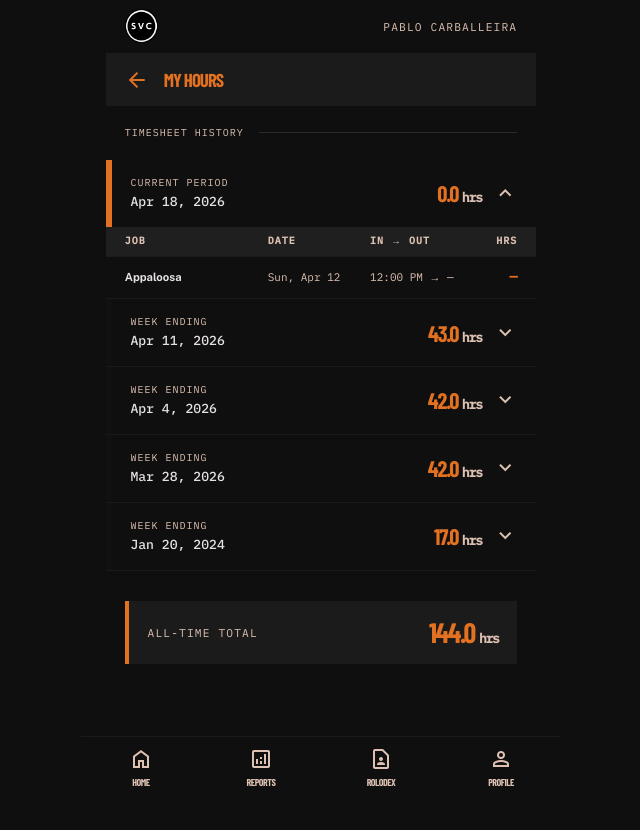
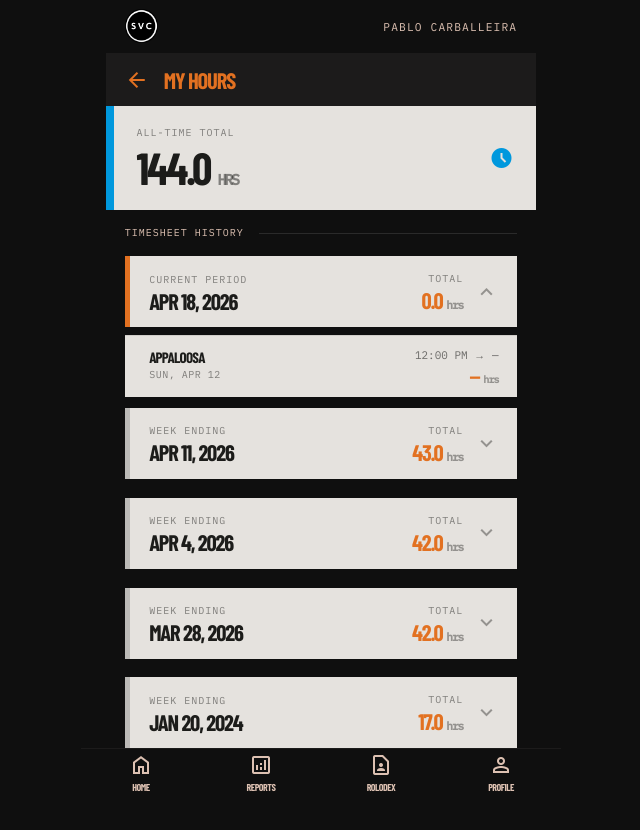
Before and after one commit to BenjaminCosta/CommandCenter3.0, a Next.js app: page /hours in a window 1280 px wide. Shown: the top 830 px of the page, without its empty margins (319-959 px from the left). Built offline with nearby package versions, Linux system fonts and the light colour scheme.

Commit message:
refactor diseño 2.3(layout)

```diff
--- a/app/clock-in/page.tsx
+++ b/app/clock-in/page.tsx
@@ -58,7 +58,7 @@ export default function ClockInPage() {
   }
 
   return (
-    <div className="h-[calc(100dvh-3.5rem-4.25rem)] bg-background flex flex-col">
+    <div className="h-[calc(100dvh-3.5rem-3.5rem)] bg-background flex flex-col">
       {/* Header */}
       <header className="sticky top-0 w-full z-50 bg-[#0f0f0f] safe-top shrink-0">
         <div className="h-16 flex items-center px-6 justify-between">
--- a/app/clock-out/page.tsx
+++ b/app/clock-out/page.tsx
@@ -57,7 +57,7 @@ export default function ClockOutPage() {
   }
 
   return (
-    <div className="h-[calc(100dvh-3.5rem-4.25rem)] bg-background flex flex-col">
+    <div className="h-[calc(100dvh-3.5rem-3.5rem)] bg-background flex flex-col">
       {/* Transactional Header */}
       <header className="sticky top-0 w-full z-50 bg-background safe-top shrink-0">
         <div className="h-16 flex items-center px-6 justify-between">
--- a/app/hours/page.tsx
+++ b/app/hours/page.tsx
@@ -76,7 +76,7 @@ export default function HoursPage() {
           <button onClick={() => router.back()} className="text-primary-container">
             <span className="material-symbols-outlined">arrow_back</span>
           </button>
-          <h1 className="font-heading font-bold text-xl uppercase tracking-tighter text-primary-container">
+          <h1 className="font-heading font-bold text-2xl uppercase tracking-tighter text-primary-container">
             My Hours
           </h1>
         </div>
@@ -84,8 +84,20 @@ export default function HoursPage() {
 
       <div className="flex-1 max-w-lg mx-auto w-full">
 
+        {/* All-time total — hero bar */}
+        <div className="bg-secondary-fixed border-l-8 border-tertiary px-6 py-5 flex items-center justify-between">
+          <div>
+            <p className="font-mono text-[10px] uppercase tracking-widest text-on-secondary-fixed/50 mb-1">All-time Total</p>
+            <p className="font-heading font-bold text-5xl uppercase tracking-tighter text-on-secondary-fixed leading-none">
+              {totalAllTime.toFixed(1)}
+              <span className="font-mono text-base text-on-secondary-fixed/50 ml-2">hrs</span>
+            </p>
+          </div>
+          <span className="material-symbols-outlined text-4xl text-tertiary" style={{ fontVariationSettings: "'FILL' 1" }}>schedule</span>
+        </div>
+
         {/* Section label */}
-        <div className="flex items-center gap-4 px-5 py-5">
+        <div className="flex items-center gap-4 px-5 py-4">
           <span className="font-mono text-[10px] text-on-surface-variant uppercase tracking-widest whitespace-nowrap">
             Timesheet History
           </span>
@@ -93,93 +105,81 @@ export default function HoursPage() {
         </div>
 
         {/* Week cards */}
-        <div className="flex flex-col gap-0">
+        <div className="flex flex-col gap-0 px-5 pb-8">
           {weeks.map(([sat, entries], idx) => {
             const weekTotal = entries.reduce((s, e) => s + (e.hours ?? 0), 0)
             const isOpen    = openWeeks.has(sat)
             const isCurrent = idx === 0
 
             return (
-              <div key={sat} className="border-b border-surface-container-low">
-                {/* Week header row */}
+              <div key={sat} className="mb-3">
+                {/* Week header — cream card */}
                 <button
                   onClick={() => toggleWeek(sat)}
-                  className="w-full flex items-center gap-0 hover:bg-surface-container transition-colors text-left"
+                  className="w-full bg-secondary-fixed hover:bg-secondary-fixed-dim transition-colors text-left"
                 >
-                  {/* Left accent bar */}
-                  <div
-                    className={`w-1.5 self-stretch shrink-0 ${
-                      isCurrent ? 'bg-primary-container' : 'bg-on-secondary-fixed/20'
-                    }`}
-                  />
-
+                  <div className="flex items-stretch">
+                    <div className={`w-1.5 shrink-0 ${isCurrent ? 'bg-primary-container' : 'bg-on-secondary-fixed/20'}`} />
                     <div className="flex-1 flex items-center justify-between px-5 py-4">
                       <div>
-                      <p className="font-mono text-[10px] uppercase tracking-widest text-on-surface-variant mb-0.5">
+                        <p className="font-mono text-[10px] uppercase tracking-widest text-on-secondary-fixed/50 mb-0.5">
                           {isCurrent ? 'Current Period' : 'Week ending'}
                         </p>
-                      <p className="font-mono text-sm font-medium text-on-surface">
+                        <p className="font-heading font-bold text-2xl uppercase tracking-tighter text-on-secondary-fixed leading-none">
                           {formatWeekLabel(sat)}
                         </p>
                       </div>
                       <div className="flex items-center gap-3">
-                      <span className="font-heading font-bold text-2xl text-primary-container tracking-tighter">
-                        {weekTotal.toFixed(1)}{' '}
-                        <span className="text-sm font-mono text-on-surface-variant">hrs</span>
-                      </span>
-                      <span className="material-symbols-outlined text-on-surface-variant">
+                        <div className="text-right">
+                          <p className="font-mono text-[10px] uppercase tracking-widest text-on-secondary-fixed/50 mb-0.5">Total</p>
+                          <p className="font-heading font-bold text-2xl text-primary-container tracking-tighter leading-none">
+                            {weekTotal.toFixed(1)}
+                            <span className="font-mono text-xs text-on-secondary-fixed/40 ml-1">hrs</span>
+                          </p>
+                        </div>
+                        <span className="material-symbols-outlined text-on-secondary-fixed/40">
                           {isOpen ? 'expand_less' : 'expand_more'}
                         </span>
+                      </div>
                     </div>
                   </div>
                 </button>
 
                 {/* Expanded entries */}
                 {isOpen && (
-                  <div className="overflow-x-auto">
-                    <table className="w-full text-sm border-collapse">
-                      <thead>
-                        <tr className="bg-surface-container text-on-surface-variant">
-                          <th className="font-mono text-[10px] uppercase tracking-widest text-left px-5 py-2 w-[35%]">
-                            Job
-                          </th>
-                          <th className="font-mono text-[10px] uppercase tracking-widest text-left px-3 py-2">
-                            Date
-                          </th>
-                          <th className="font-mono text-[10px] uppercase tracking-widest text-left px-3 py-2">
-                            In → Out
-                          </th>
-                          <th className="font-mono text-[10px] uppercase tracking-widest text-right px-5 py-2">
-                            Hrs
-                          </th>
-                        </tr>
-                      </thead>
-                      <tbody>
-                        {entries.map(entry => {
+                  <div className="bg-secondary-fixed border-t border-on-secondary-fixed/10">
+                    {entries.map((entry, i) => {
                       const jobName = jobs.find(j => j.id === entry.jobId)?.name ?? entry.jobId
                       return (
-                            <tr
+                        <div
                           key={entry.id}
-                              className="border-t border-surface-container-low"
+                          className={`flex items-center gap-0 ${
+                            i > 0 ? 'border-t border-on-secondary-fixed/10' : ''
+                          }`}
                         >
-                              <td className="px-5 py-3 font-sans text-xs text-on-surface font-semibold truncate max-w-0 w-[35%]">
+                          <div className="w-1.5 shrink-0 bg-transparent" />
+                          <div className="flex-1 flex items-center justify-between px-5 py-3 gap-4">
+                            <div className="min-w-0 flex-1">
+                              <p className="font-heading font-bold text-base uppercase tracking-tighter text-on-secondary-fixed leading-none truncate">
                                 {jobName}
-                              </td>
-                              <td className="px-3 py-3 font-mono text-[11px] text-on-surface-variant whitespace-nowrap">
+                              </p>
+                              <p className="font-mono text-[10px] text-on-secondary-fixed/50 uppercase tracking-wider mt-0.5">
                                 {formatEntryDate(entry.date)}
-                              </td>
-                              <td className="px-3 py-3 font-mono text-[11px] text-on-surface-variant whitespace-nowrap">
-                                {formatTime(entry.clockIn)}
-                                {entry.clockOut ? ` → ${formatTime(entry.clockOut)}` : ' → —'}
-                              </td>
-                              <td className="px-5 py-3 font-mono text-sm text-primary-container font-bold text-right whitespace-nowrap">
+                              </p>
+                            </div>
+                            <div className="text-right shrink-0">
+                              <p className="font-mono text-[11px] text-on-secondary-fixed/60 uppercase">
+                                {formatTime(entry.clockIn)}{entry.clockOut ? ` → ${formatTime(entry.clockOut)}` : ' → —'}
+                              </p>
+                              <p className="font-heading font-bold text-xl text-primary-container tracking-tighter leading-none mt-0.5">
                                 {entry.hours != null ? entry.hours.toFixed(1) : '—'}
-                              </td>
-                            </tr>
+                                <span className="font-mono text-[10px] text-on-secondary-fixed/40 ml-1">hrs</span>
+                              </p>
+                            </div>
+                          </div>
+                        </div>
                       )
                     })}
-                      </tbody>
-                    </table>
                   </div>
                 )}
               </div>
@@ -187,17 +187,6 @@ export default function HoursPage() {
           })}
         </div>
 
-        {/* All-time total */}
-        <div className="mx-5 my-8 flex items-center justify-between border-l-4 border-primary-container px-5 py-4 bg-surface-container-low">
-          <span className="font-mono text-xs text-on-surface-variant uppercase tracking-widest">
-            All-time total
-          </span>
-          <span className="font-heading font-bold text-3xl text-primary-container tracking-tighter">
-            {totalAllTime.toFixed(1)}{' '}
-            <span className="font-mono text-sm text-on-surface-variant">hrs</span>
-          </span>
-        </div>
-
       </div>
     </div>
   )
--- a/components/AppLayout.tsx
+++ b/components/AppLayout.tsx
@@ -52,7 +52,7 @@ function BottomNavBar({
 }) {
   return (
     <nav className="fixed bottom-0 left-0 right-0 z-50 safe-bottom">
-      <div className="max-w-lg mx-auto flex items-stretch justify-around h-17 bg-background border-t border-surface-container-low">
+      <div className="max-w-lg mx-auto flex items-stretch justify-around h-14 bg-background border-t border-surface-container-low">
         {items.map((item) => {
           const isActive = activeId === item.id
 
@@ -61,7 +61,7 @@ function BottomNavBar({
               <Link
                 key={item.id}
                 href={item.href}
-                className="flex flex-col items-center justify-center gap-1 w-full h-full bg-primary-container text-on-primary-container"
+                className="flex flex-col items-center justify-center gap-0.5 w-full h-full bg-primary-container text-on-primary-container"
               >
                 <span className="material-symbols-outlined text-xl" style={{ fontVariationSettings: "'FILL' 1" }}>
                   {item.icon}
@@ -75,7 +75,7 @@ function BottomNavBar({
             <Link
               key={item.id}
               href={item.href}
-              className={`flex flex-col items-center justify-center gap-1 w-full h-full transition-colors hover:bg-surface-container ${
+              className={`flex flex-col items-center justify-center gap-0.5 w-full h-full transition-colors hover:bg-surface-container ${
                 isActive ? 'bg-surface-container-low' : ''
               }`}
             >
@@ -269,7 +269,7 @@ export function AppLayout({ children }: { children: React.ReactNode }) {
           isAdminView={false}
           onToggle={toggleAdminView}
         />
-        <div className="flex-1 pb-17">
+        <div className="flex-1 pb-14">
           {children}
         </div>
         <BottomNavBar items={workerNavItems} activeId={workerActive} />
@@ -286,7 +286,7 @@ export function AppLayout({ children }: { children: React.ReactNode }) {
         isAdminView={isAdminView}
         onToggle={toggleAdminView}
       />
-      <div className="flex-1 pb-17">
+      <div className="flex-1 pb-14">
         {children}
       </div>
       <BottomNavBar items={adminNavItems} activeId={adminActive} />
```
Also changed, not shown: app/daily-report/page.tsx (+45 -6 lines), app/feedback/page.tsx (+9 -1 lines), app/home/page.tsx (+1 -7 lines), app/profile/change-job/page.tsx (+4 -4 lines), app/profile/page.tsx (+25 -9 lines). Lines whose indentation alone changed are shown as unchanged.
